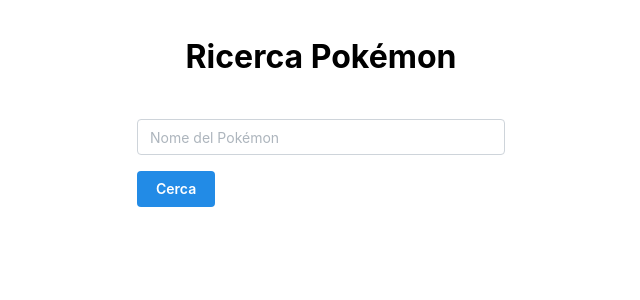
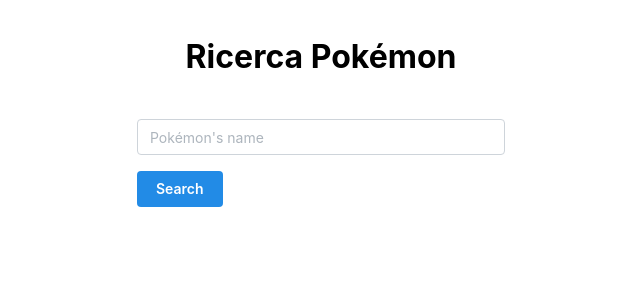
Before and after one commit to danielshala/pokemon-search, a Next.js app: page / in a window 1280 px wide. Shown: the top 300 px of the page, without its empty margins (319-959 px from the left). Built offline with nearby package versions, Linux system fonts and the light colour scheme.

Commit message:
Update PokemonSearch.tsx

```diff
--- a/src/components/PokemonSearch.tsx
+++ b/src/components/PokemonSearch.tsx
@@ -71,7 +71,7 @@
   return (
     <div style={{ maxWidth: 400, margin: "0 auto", padding: "1rem" }}>
       <TextInput
-        placeholder="Nome del Pokémon"
+        placeholder="Pokémon's name"
         value={query}
         onChange={(event) => setQuery(event.currentTarget.value)}
         onKeyPress={handleKeyPress}
@@ -81,7 +81,7 @@
         disabled={loading}
         style={{ marginTop: "1rem" }}
       >
-        Cerca
+        Search
       </Button>
       {loading && <Loader style={{ marginTop: "1rem"}} />}
       {error && (
```
